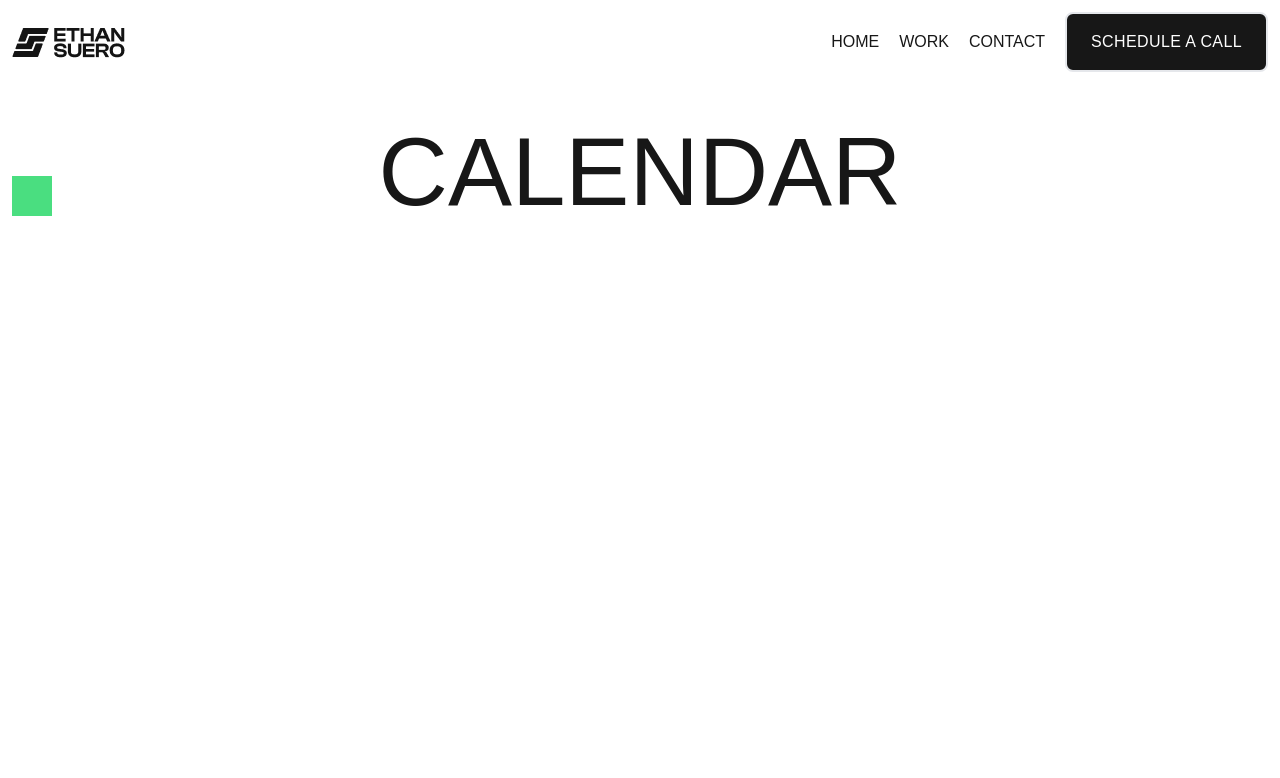
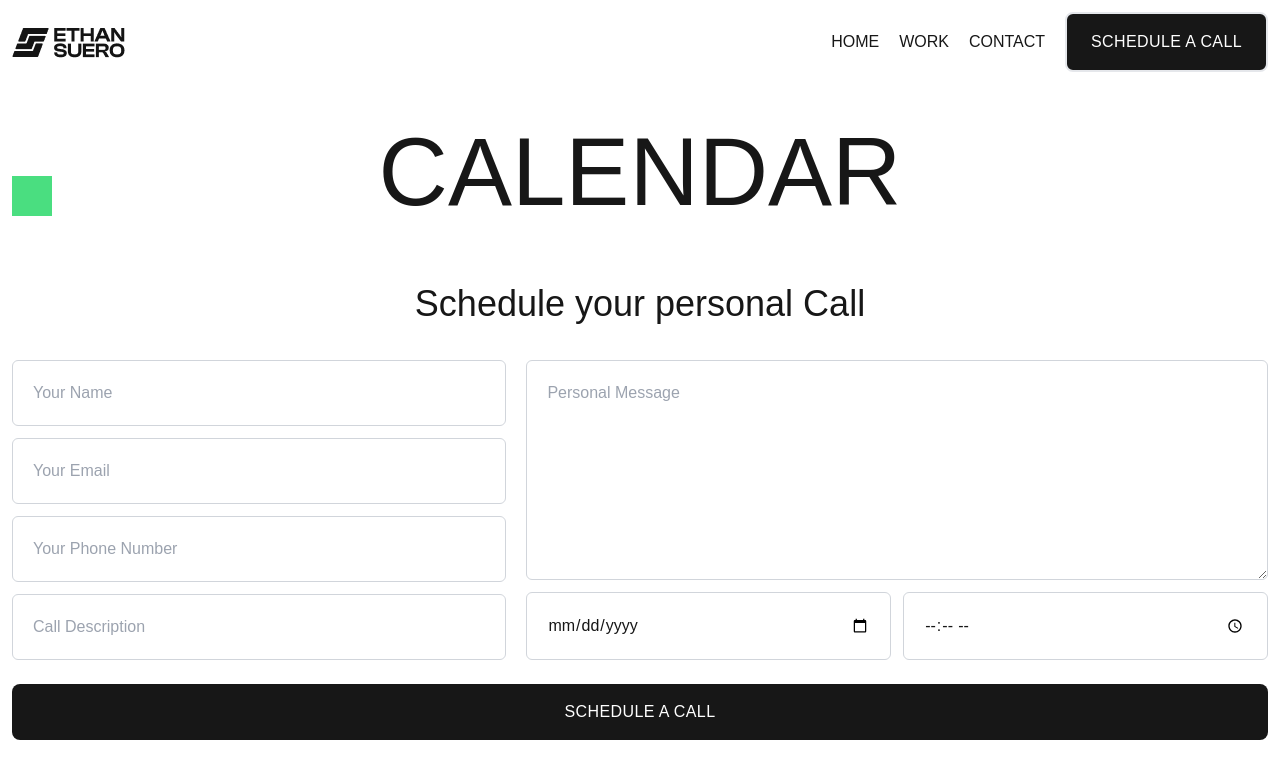
Before and after one commit to code4ju/k-pops, a React (Vite) app: page /calendar in a window 1280 px wide. Shown: the top 778 px of the page. Built offline with nearby package versions, Linux system fonts and the light colour scheme; what tailwindcss-motion would draw is missing.

Commit message:
new feature inputField

```diff
--- a/src/components/navbar.tsx
+++ b/src/components/navbar.tsx
@@ -1,7 +1,7 @@
 import { NavLink } from "react-router-dom";
 import { useState } from "react";
 
-import Button from "../lib/elements.tsx";
+import Button from "../lib/button.tsx";
 
 export const Navbar = () => {
 	const [burger, setburger] = useState(false);
--- /dev/null
+++ b/src/lib/input.tsx
@@ -0,0 +1,72 @@
+import Button from "./button";
+
+export const InputForm = () => {
+	return (
+		<>
+			<h1 className="text-4xl text-center text-neutral-900 mb-6 w-3/4 self-center pt-16">
+				Schedule your personal Call
+			</h1>
+			<div className="flex flex-col p-3 gap-6">
+				<div className="flex flex-col lg:flex-row gap-5">
+					<div className="flex flex-col gap-3 lg:w-2/5">
+						<input
+							type="text"
+							name="name"
+							placeholder="Your Name"
+							className="border border-gray-300 rounded-md p-5"
+						/>
+						<input
+							type="email"
+							name="mail"
+							placeholder="Your Email"
+							className="border border-gray-300 rounded-md p-5"
+						/>
+						<input
+							type="tel"
+							name="tel"
+							placeholder="Your Phone Number"
+							className="border border-gray-300 rounded-md p-5"
+						/>
+						<input
+							type="text"
+							name="description"
+							placeholder="Call Description"
+							className="border border-gray-300 rounded-md p-5"
+						/>
+					</div>
+					<div className="flex flex-col gap-3 w-full lg:w-3/5">
+						<textarea
+							name="personal"
+							placeholder="Personal Message"
+							className="border border-gray-300 rounded-md p-5 w-full h-36 lg:h-full"></textarea>
+						<div className="flex gap-3">
+							<input
+								type="date"
+								name="date"
+								placeholder="Date"
+								className="border w-1/2 border-gray-300 rounded-md p-5"
+							/>
+							<input
+								type="time"
+								name="time"
+								placeholder="Time"
+								className="border w-1/2 border-gray-300 rounded-md p-5"
+							/>
+						</div>
+					</div>
+				</div>
+				<Button
+					className="text-3xl"
+					text="SCHEDULE A CALL"
+					// change color of button - options: red || blue || primary = black
+					variant="primary"
+				/>
+				{/* <button
+					type="submit"
+					className="bg-blue-500 text-white px-4 py-2 rounded-md">
+					Schedule
+				</button> */}
+			</div>
+		</>
+	);
+};
--- a/src/pages/Calendar.tsx
+++ b/src/pages/Calendar.tsx
@@ -1,12 +1,15 @@
+import { InputForm } from "../lib/input";
+
 export const Calendar = () => {
 	return (
 		<>
-			<div className="flex flex-row mx-auto max-w-screen-2xl pb-20">
+			<div className="flex flex-col mx-auto md:max-w-screen-md lg:max-w-screen-lg xl:max-w-screen-xl 2xl:max-w-screen-2xl">
 				<div className="flex flex-col w-full items-center gap-44">
 					<h2 className="text-5xl pt-10 md:text-6xl lg:text-7xl xl:text-8xl 2xl:text-9xl">
 						CALENDAR
 					</h2>
 				</div>
+				<InputForm />
 			</div>
 		</>
 	);
```
Also changed, not shown: src/lib/button.tsx (renamed from src/lib/elements.tsx).
